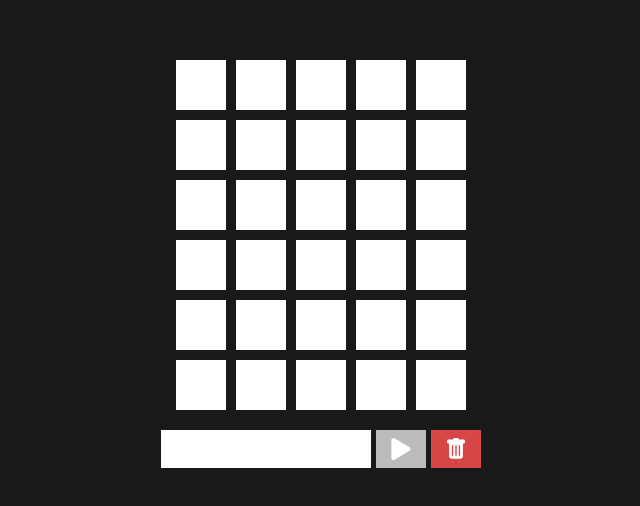
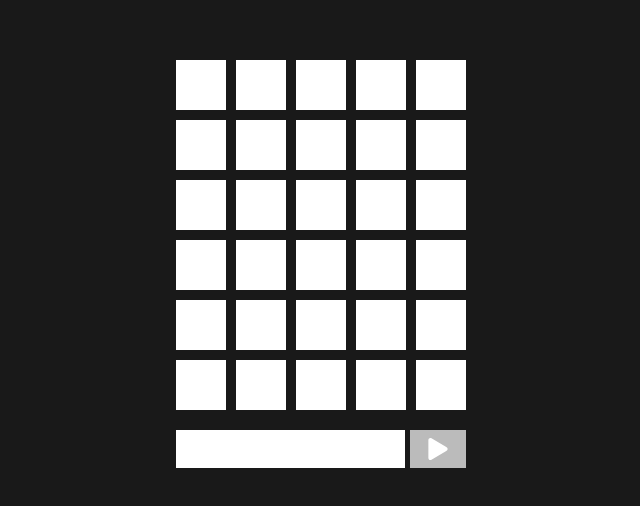
Before and after one commit to Guthias/palavreta, a React (Create React App) app: page / in a window 1280 px wide. Shown: the part 136-642 px from the top of the page, without its empty margins (319-959 px from the left). Built offline with nearby package versions, Linux system fonts and the light colour scheme.

Commit message:
feat: removing clear button and clearing input after try word

```diff
--- a/src/components/WordInput.jsx
+++ b/src/components/WordInput.jsx
@@ -1,13 +1,13 @@
 import React, { useState, useEffect } from 'react';
 import styled from 'styled-components';
 import { FaPlay } from 'react-icons/fa';
-import { BsTrashFill } from 'react-icons/bs';
 import useWords from '../hooks/useWords';
 
 const Div = styled.form`
   display: flex;
   flex-direction: row;
   gap: 5px;
+  width: 290px;
 `;
 
 const Input = styled.input`
@@ -16,13 +16,14 @@ const Input = styled.input`
   font-size: 1.5em;
   padding: 5px;
   width: 200px;
+  width: 100%;
   font-weight: 700;
   text-align: center;
 `;
 
 const Button = styled.button`
   background-color: ${({ color }) => color};
-  width: 50px;
+  width: 70px;
   border: none;
   color: white;
   font-size: 22px;
@@ -50,6 +51,7 @@ export default function WordInput() {
   const tryButton = (event) => {
     event.preventDefault();
     tryNewWord(wordInput);
+    setWordInput('');
   };
 
   useEffect(() => {
@@ -66,10 +68,6 @@ export default function WordInput() {
       <Button color="#4EA060" disabled={!isValidWord} type="submit" onClick={tryButton}>
         <FaPlay />
       </Button>
-
-      <Button color="#D84747">
-        <BsTrashFill />
-      </Button>
     </Div>
   );
 }
```
